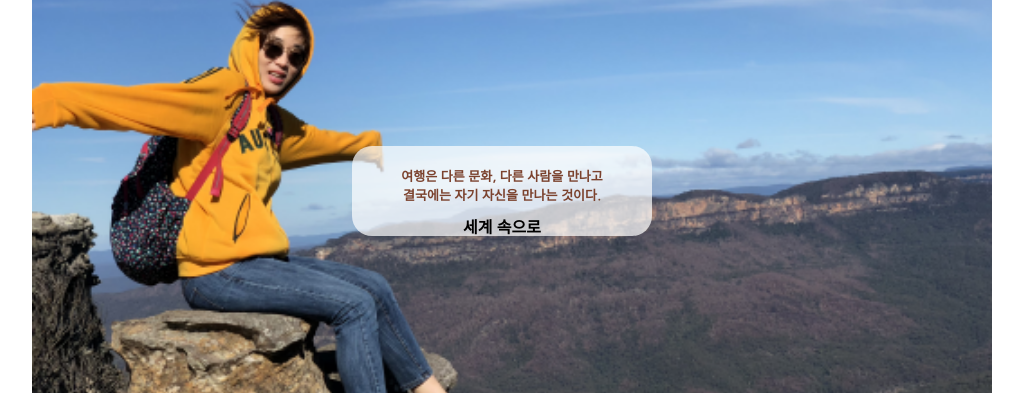
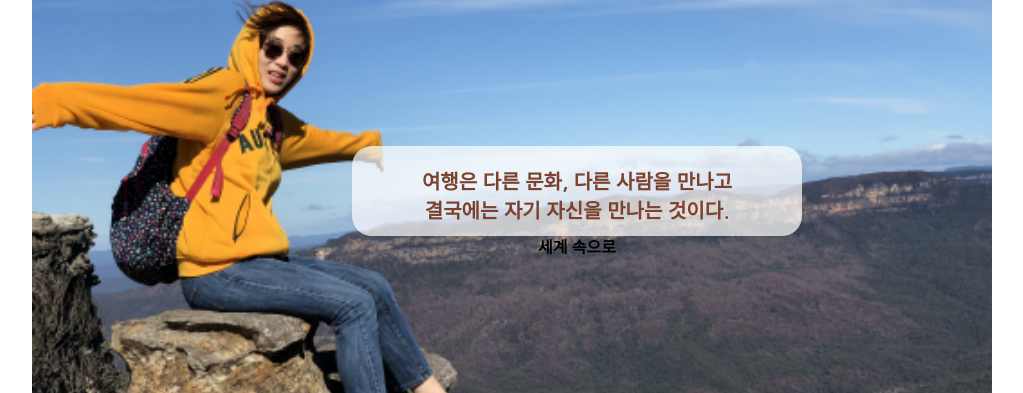
Before and after one commit to NaBong1205/nabong1205.github.io, a plain HTML site: page index.html in a window 1280 px wide. Shown: the part 154-547 px from the top of the page, without its empty margins (128-1151 px from the left). Drawn offline with Linux system fonts and the light colour scheme.

Commit message:
Update style.css

```diff
--- a/css/style.css
+++ b/css/style.css
@@ -16,9 +16,9 @@ header{ width:960px; height:150px; margin:0 auto;}
 
 /*************2행(Main Image)*************/
 #main_image{ width:960px; height:400px; background-image:url("https://github.com/nabong1205/nabong1205.github.io/blob/main/img/images.png?raw=true"); background-position:center center; background-size:cover; position:relative; margin:0 auto; background-repeat:no-repeat;}
-#main_image .inner_box{ width: 300px; height:60px; background-color:#ff0; background:rgba(255,255,255,0.7); text-align:center;border-radius:20px; text-align:center; padding-top:20px; padding-bottom:10px;position:absolute; top:50%; left:50%; margin:-50px 0 0 -160px;color:#fff;}
+#main_image .inner_box{ width: 450px; height:60px; background-color:#ff0; background:rgba(255,255,255,0.7); text-align:center;border-radius:20px; text-align:center; padding-top:20px; padding-bottom:10px;position:absolute; top:50%; left:50%; margin:-50px 0 0 -160px;color:#fff;}
 #main_image .inner_box a{ color:#000; font-weight:bold;}
-#main_image .inner_box a span{ color:#7b422e; font-size:13px; margin-bottom:-10px; display:block;}
+#main_image .inner_box a span{ color:#7b422e; font-size:20px; margin-bottom:-10px; display:block;}
 
 
 /*************3행(Contents)*************/
```
